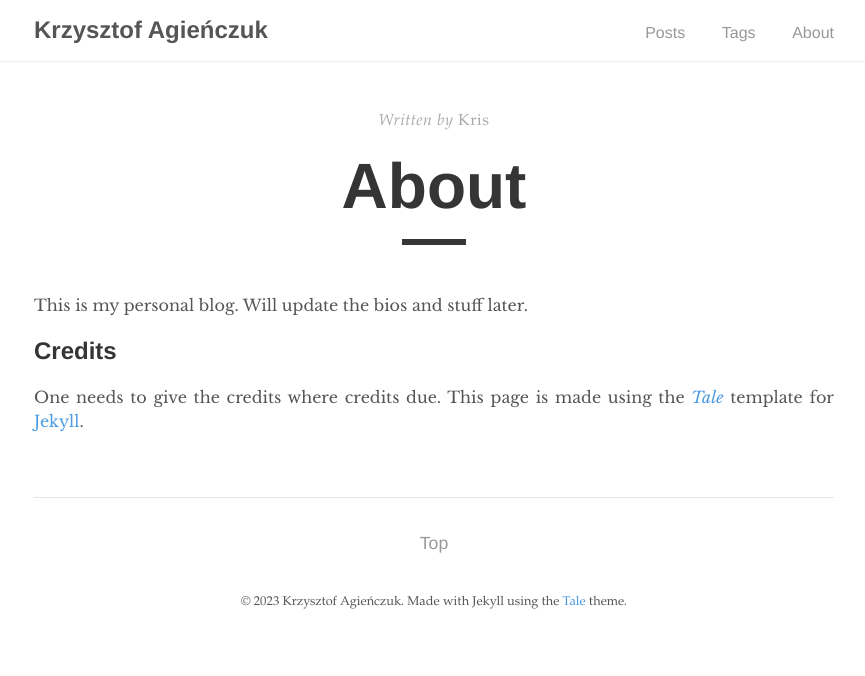
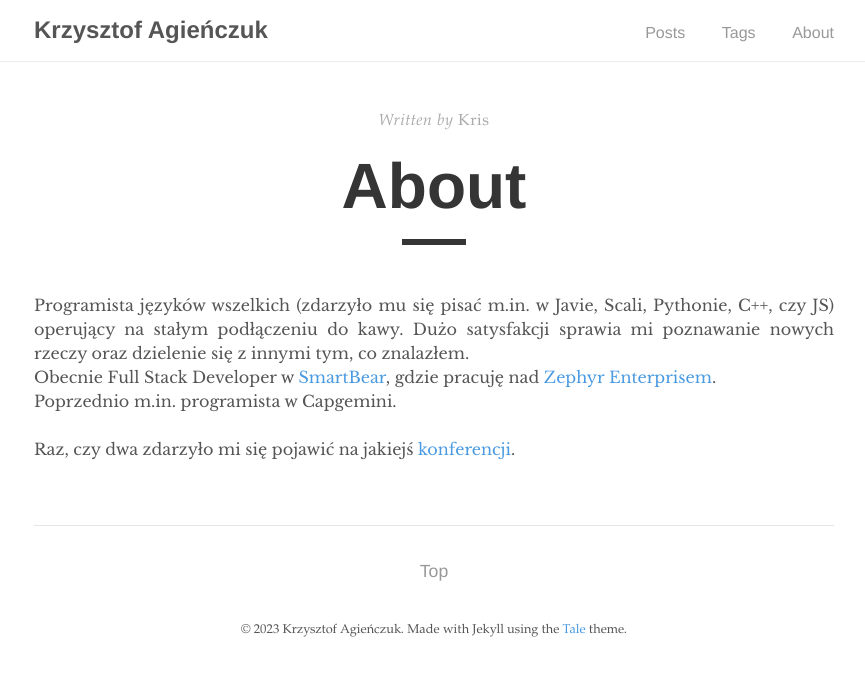
Before and after one commit to KrzysiekAgi/krzysiekagi.github.io, a Jekyll site: the page built from _pages/about.md, in a window 1280 px wide. Shown: the top 676 px of the page, without its empty margins (206-1071 px from the left). Built offline with Jekyll 4.4.1, drawn with Linux system fonts in a browser that asks for light colours.

Commit message:
New article and about page changes

```diff
--- a/_pages/about.md
+++ b/_pages/about.md
@@ -5,7 +5,8 @@ author: "Kris"
 permalink: /about/
 ---
 
-This is my personal blog. Will update the bios and stuff later.
-
-## Credits
-One needs to give the credits where credits due. This page is made using the [*Tale*](https://github.com/chesterhow/tale) template for [Jekyll](https://jekyllrb.com/).
+Programista języków wszelkich (zdarzyło mu się pisać m.in. w Javie, Scali, Pythonie, C++, czy JS) operujący na stałym podłączeniu do kawy. Dużo satysfakcji sprawia mi poznawanie nowych rzeczy oraz dzielenie się z innymi tym, co znalazłem. \\
+Obecnie Full Stack Developer w [SmartBear](https://smartbear.com/), gdzie pracuję nad [Zephyr Enterprisem](https://smartbear.com/test-management/zephyr/). \\
+Poprzednio m.in. programista w Capgemini. \\
+\\
+Raz, czy dwa zdarzyło mi się pojawić na jakiejś [konferencji](https://2022.testwarez.pl/speaker/krzysztof-agienczuk/).
```
Also changed, not shown: _posts/2023-06-16-xp-geek.md (added, +10 -0 lines).
